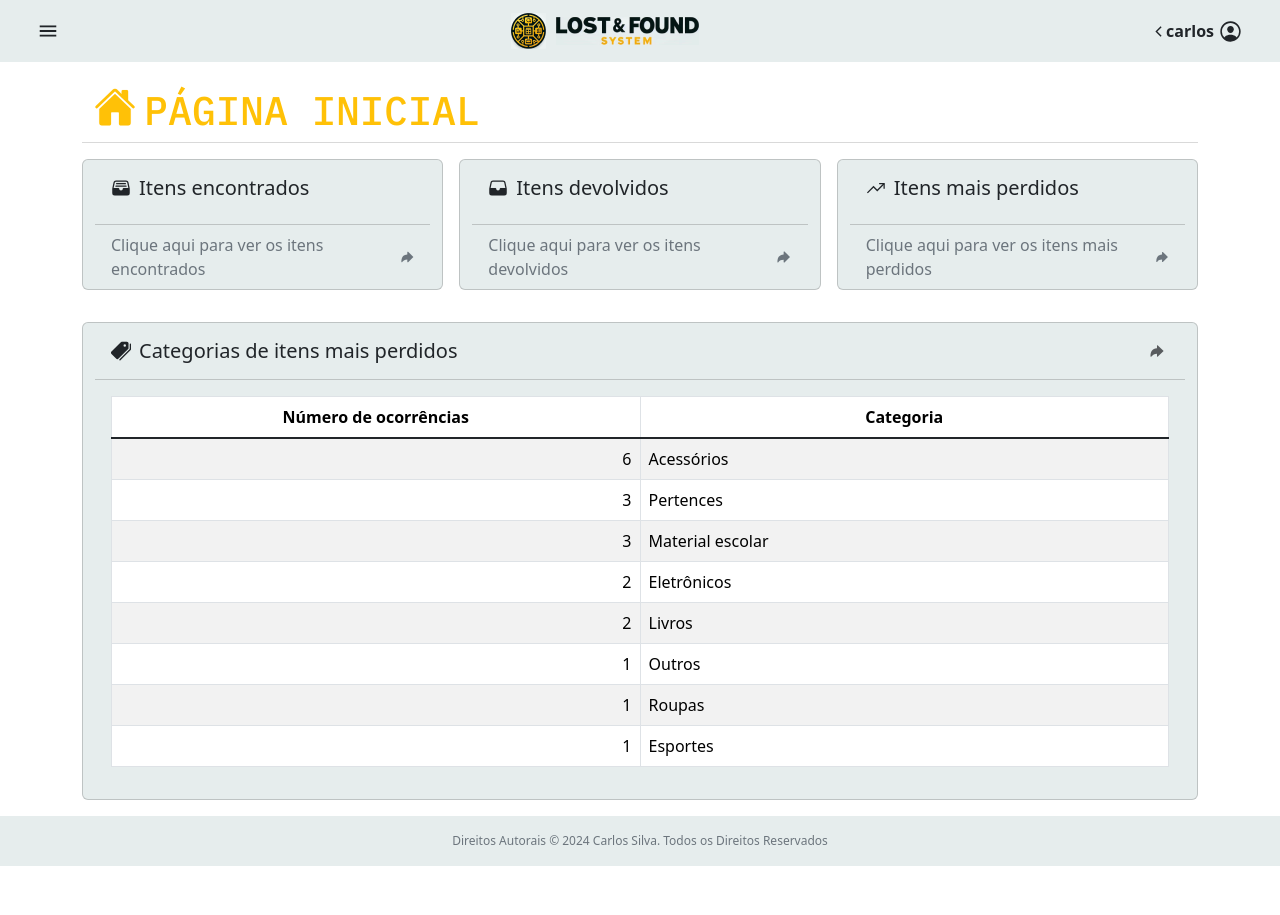
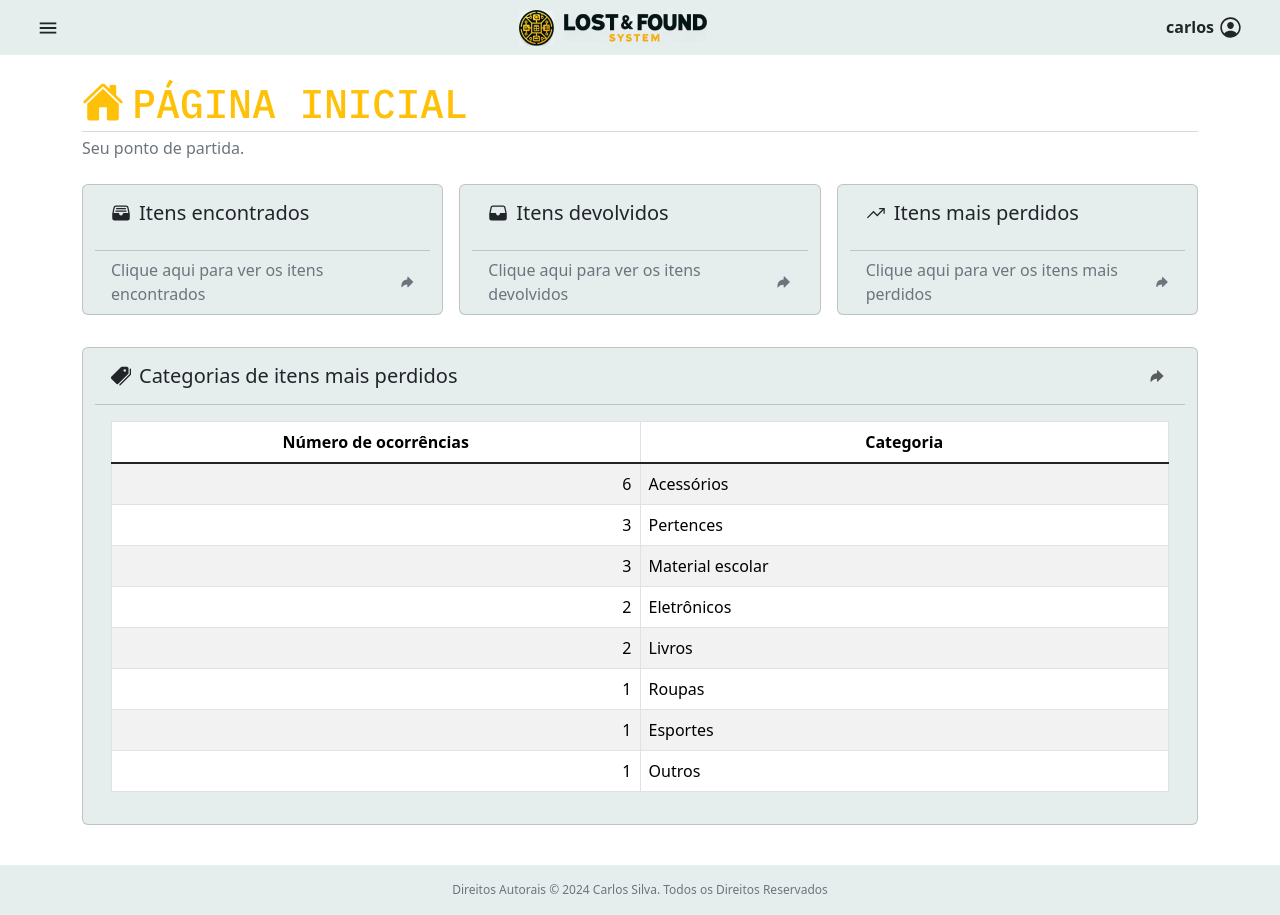
Before and after one commit to DevCarlosSilva/achados-e-perdidos, a PHP site: page / in a window 1280 px wide. Before the commit the page ends 866 px from the top, so only its background shows below. Run offline with PHP 8.4, Linux system fonts and the light colour scheme; a user stored in the database is signed in; data comes from the database, SQL or seed files in the repository.

Commit message:
Mid update backup

```diff
--- a/site/cruds/css/style.css
+++ b/site/cruds/css/style.css
@@ -1,15 +1,10 @@
-* {
-  margin: 0;
-  padding: 0;
+html,
+body {
+  min-height: 100%;
 }
 
 .IBMPlexMonoFont {
   font-family: 'IBM Plex Mono', monospace;
-}
-
-html,
-body {
-  height: 100%;
 }
 
 .copyright {
@@ -78,6 +73,9 @@ body {
   width: 25px;
 }
 /* cruds */
+main {
+  min-height: 90vh;
+}
 .page-identificator-icon {
   height: 42px;
   width: 42px;
@@ -85,9 +83,6 @@ body {
 .page-title-divider {
   height: 1px;
   background-color: #d9d9d9;
-}
-main {
-  min-height: 90vh;
 }
 .return-to-home,
 .card-table-arrow-icon {
@@ -140,10 +135,9 @@ main {
   width: 23px;
   height: 23px;
 }
-tr:hover {
-  background-color: black;
-  background-color: rgba(255, 255, 255, 0);
-}
 .card-footer-background {
   background-color: rgba(255, 255, 255, 0);
 }
+.date-td-minwidth {
+  min-width: 123px;
+}
--- a/site/cruds/report.php
+++ b/site/cruds/report.php
@@ -6,7 +6,7 @@ if (!isset($_SESSION['loggedIn'])) {
 }
 require 'template/header.php';
 ?>
-<main class="container">
+<main class="container my-3 my-sm-4">
   <div class="d-flex justify-content-between align-items-end container">
     <h1 class="text-warning d-flex align-items-center IBMPlexMonoFont"><ion-icon name="trending-up-sharp" class="me-2 page-identificator-icon"></ion-icon>ITENS MAIS PERDIDOS</h1>
     <a href="../index.php" class="d-flex align-items-center return-to-home fw-semibold mb-1">Voltar<ion-icon name="arrow-undo" class="ms-1"></ion-icon></a>
--- a/site/cruds/returnedItems.php
+++ b/site/cruds/returnedItems.php
@@ -6,7 +6,7 @@ if (!isset($_SESSION['loggedIn'])) {
 }
 require 'template/header.php';
 ?>
-<main class="container">
+<main class="container my-3 my-sm-4">
   <div class="d-flex justify-content-between align-items-end container">
     <h1 class="text-warning d-flex align-items-center IBMPlexMonoFont"><ion-icon name="file-tray" class="me-2 page-identificator-icon"></ion-icon>ITENS DEVOLVIDOS</h1>
     <a href="../index.php" class="d-flex align-items-center return-to-home fw-semibold mb-1">Voltar<ion-icon name="arrow-undo" class="ms-1"></ion-icon></a>
@@ -39,7 +39,7 @@ require 'template/header.php';
             echo '<td>' . $item['name'] . '</td>';
             echo '<td>' . $item['description'] . '</td>';
             echo '<td>' . $item['receiver_name'] . '</td>';
-            echo '<td>' . $item['date_of_return'] . '</td>';
+            echo '<td class="date-td-minwidth">' . $item['date_of_return'] . '</td>';
             echo '<td>' . $item['category'] . '</td>';
             echo '</tr>';
           }
--- a/site/cruds/template/footer.php
+++ b/site/cruds/template/footer.php
@@ -1,14 +1,14 @@
 <!-- footer -->
 <footer class="container-fluid p-3 logo-gray-bg text-center">
-  <div class="text-secondary copyright">Direitos Autorais © 2024 Carlos Silva. Todos os Direitos Reservados</div>
+  <div class="text-secondary copyright m-0">Direitos Autorais © 2024 Carlos Silva. Todos os Direitos Reservados</div>
 </footer>
-<link rel="stylesheet" href="css/style.css">
 <!-- ionicons -->
 <script defer type="module" src="https://unpkg.com/ionicons@7.1.0/dist/ionicons/ionicons.esm.js"></script>
 <script defer nomodule src="https://unpkg.com/ionicons@7.1.0/dist/ionicons/ionicons.js"></script>
 <!-- bootstrap -->
 <script defer src="https://cdn.jsdelivr.net/npm/@popperjs/core@2.11.8/dist/umd/popper.min.js" integrity="sha384-I7E8VVD/ismYTF4hNIPjVp/Zjvgyol6VFvRkX/vR+Vc4jQkC+hVqc2pM8ODewa9r" crossorigin="anonymous"></script>
 <script defer src="https://cdn.jsdelivr.net/npm/bootstrap@5.3.3/dist/js/bootstrap.min.js" integrity="sha384-0pUGZvbkm6XF6gxjEnlmuGrJXVbNuzT9qBBavbLwCsOGabYfZo0T0to5eqruptLy" crossorigin="anonymous"></script>
+<link rel="stylesheet" href="css/style.css">
 </body>
 
 </html>
--- a/site/index.php
+++ b/site/index.php
@@ -21,10 +21,10 @@ if (!isset($_SESSION['loggedIn'])) {
   <link href="https://cdn.jsdelivr.net/npm/bootstrap@5.3.3/dist/css/bootstrap.min.css" rel="stylesheet" integrity="sha384-QWTKZyjpPEjISv5WaRU9OFeRpok6YctnYmDr5pNlyT2bRjXh0JMhjY6hW+ALEwIH" crossorigin="anonymous">
 </head>
 
-<body>
+<body class="d-flex flex-column">
   <!-- nav/side bar -->
-  <nav class="custom-navbar logo-gray-bg container-fluid logo-bg-color px-4 mb-4 h-100 d-flex align-items-center">
-    <div class="container-fluid d-flex justify-content-between align-items-center p-0 ">
+  <div>
+    <nav class="custom-navbar logo-gray-bg container-fluid d-flex justify-content-between align-items-center px-4 py-2">
       <div class="navbar-brand">
         <ion-icon name="menu-sharp" class="btn sidebar-toggle" data-bs-toggle="offcanvas" data-bs-target="#offcanvasScrolling" aria-controls="offcanvasScrolling"></ion-icon>
       </div>
@@ -32,8 +32,7 @@ if (!isset($_SESSION['loggedIn'])) {
         <img src="assets/navbarLogo.png" alt="logo" draggable="false" class="img-fluid" />
       </a>
       <div class="dropstart">
-        <button class="btn account-settings-button d-flex align-items-center fw-semibold" data-bs-toggle="dropdown" aria-expanded="false">
-          <ion-icon name="chevron-back-sharp" class="account-settings-arrow-icon"></ion-icon>
+        <button class="btn account-settings-button d-flex fw-semibold" data-bs-toggle="dropdown" aria-expanded="false">
           <span><?php echo $_SESSION['username']; ?></span><ion-icon name="person-circle-outline" class="ms-1 account-settings-icon"></ion-icon>
         </button>
         <ul class="dropdown-menu">
@@ -43,7 +42,6 @@ if (!isset($_SESSION['loggedIn'])) {
             </a>
           </li>
         </ul>
-      </div>
       </div>
     </nav>
 
@@ -64,36 +62,36 @@ if (!isset($_SESSION['loggedIn'])) {
         <span><?php echo $_SESSION['username']; ?></span><span class="mx-1">|</span><?php echo ($_SESSION['role'] == 0) ? '<span class="d-flex">usuário <ion-icon name="person-circle-sharp" class="account-settings-icon"></ion-icon></span>' : '<span class="text-warning d-flex">admin <ion-icon name="construct-sharp" class="account-settings-icon"></ion-icon></span>'; ?>
       </div>
     </div>
-  <main class="container">
-    <div class="container">
-      <h1 class="text-warning d-flex IBMPlexMonoFont"><ion-icon name="home" class="me-2 page-identificator-icon"></ion-icon>PÁGINA INICIAL</h1>
   </div>
-    <div class="page-title-divider w-100 mb-3"></div>
+  <main class="container my-3 my-sm-4">
+    <h1 class="text-warning d-flex align-items-end IBMPlexMonoFont m-0 justify-content-center justify-content-sm-start"><ion-icon name="home" class="me-2 mb-1 page-identificator-icon"></ion-icon>PÁGINA INICIAL</h1>
+    <div class="page-title-divider w-100 my-1"></div>
+    <span class="text-secondary mb-4 d-block text-center text-sm-start">Seu ponto de partida.</span>
     <div class="container">
       <div class="row gap-3">
-        <a href="cruds/foundItems.php" class="card page-card col-sm logo-gray-bg">
-          <div class="card-body">
+        <a href="cruds/foundItems.php" class="card page-card col-12 col-md logo-gray-bg">
+          <div class="card-body h-50">
             <h5 class="card-title d-flex align-items-center"><ion-icon name="file-tray-full" class="me-2 sidebar-page-icon"></ion-icon>Itens encontrados</h5>
           </div>
-          <div class="card-footer card-footer-background text-secondary d-flex justify-content-between align-items-center text-secondary">
+          <div class="card-footer h-50 card-footer-background text-secondary d-flex justify-content-between align-items-center text-secondary">
             <div>Clique aqui para ver os itens encontrados</div>
             <ion-icon name="arrow-redo" class="ms-1"></ion-icon>
           </div>
         </a>
-        <a href="cruds/returnedItems.php" class="card page-card logo-gray-bg col-sm">
-          <div class="card-body">
+        <a href="cruds/returnedItems.php" class="card page-card logo-gray-bg col-12 col-md">
+          <div class="card-body h-50">
             <h5 class="card-title d-flex align-items-center"><ion-icon name="file-tray" class="me-2 sidebar-page-icon"></ion-icon>Itens devolvidos</h5>
           </div>
-          <div class="card-footer card-footer-background text-secondary d-flex justify-content-between align-items-center">
+          <div class="card-footer h-50 card-footer-background text-secondary d-flex justify-content-between align-items-center">
             <div>Clique aqui para ver os itens devolvidos</div>
             <ion-icon name="arrow-redo" class="ms-1"></ion-icon>
           </div>
         </a>
-        <a href="cruds/report.php" class="card page-card logo-gray-bg col-sm">
-          <div class="card-body">
+        <a href="cruds/report.php" class="card page-card logo-gray-bg col-12 col-md">
+          <div class="card-body h-50">
             <h5 class="card-title d-flex align-items-center"><ion-icon name="trending-up-sharp" class="me-2 sidebar-page-icon"></ion-icon>Itens mais perdidos</h5>
           </div>
-          <div class="card-footer card-footer-background text-secondary d-flex justify-content-between align-items-center">
+          <div class="card-footer h-50 card-footer-background text-secondary d-flex justify-content-between align-items-center">
             <div>Clique aqui para ver os itens mais perdidos</div>
             <ion-icon name="arrow-redo" class="ms-1"></ion-icon>
           </div>
@@ -123,8 +121,8 @@ if (!isset($_SESSION['loggedIn'])) {
                   <?php
                   foreach ($report as $category) {
                     echo '<tr>';
-                    echo '<td class="text-end">' . $category['countIDcat'] . '</td>';
-                    echo '<td>' . $category['category'] . '</td>';
+                    echo '<td class="text-center text-md-end">' . $category['countIDcat'] . '</td>';
+                    echo '<td class="text-center text-md-start">' . $category['category'] . '</td>';
                     echo '</tr>';
                   }
                   ?>
@@ -142,15 +140,15 @@ if (!isset($_SESSION['loggedIn'])) {
   </main>
   <!-- footer -->
   <footer class="container-fluid p-3 logo-gray-bg text-center">
-    <div class="text-secondary copyright">Direitos Autorais © 2024 Carlos Silva. Todos os Direitos Reservados</div>
+    <div class="text-secondary copyright m-0">Direitos Autorais © 2024 Carlos Silva. Todos os Direitos Reservados</div>
   </footer>
-  <link rel="stylesheet" href="cruds/css/style.css">
   <!-- ionicons -->
   <script defer type="module" src="https://unpkg.com/ionicons@7.1.0/dist/ionicons/ionicons.esm.js"></script>
   <script defer nomodule src="https://unpkg.com/ionicons@7.1.0/dist/ionicons/ionicons.js"></script>
   <!-- bootstrap -->
   <script defer src="https://cdn.jsdelivr.net/npm/@popperjs/core@2.11.8/dist/umd/popper.min.js" integrity="sha384-I7E8VVD/ismYTF4hNIPjVp/Zjvgyol6VFvRkX/vR+Vc4jQkC+hVqc2pM8ODewa9r" crossorigin="anonymous"></script>
   <script defer src="https://cdn.jsdelivr.net/npm/bootstrap@5.3.3/dist/js/bootstrap.min.js" integrity="sha384-0pUGZvbkm6XF6gxjEnlmuGrJXVbNuzT9qBBavbLwCsOGabYfZo0T0to5eqruptLy" crossorigin="anonymous"></script>
+  <link rel="stylesheet" href="cruds/css/style.css">
 </body>
 
 </html>
--- a/site/signInSignUpLogOut/css/style.css
+++ b/site/signInSignUpLogOut/css/style.css
@@ -1,8 +1,6 @@
 html,
 body {
   height: 100%;
-  margin: 0;
-  padding: 0;
 }
 
 .copyright {
```
Also changed, not shown: site/cruds/editFoundItem.php (deleted, +0 -50 lines), site/cruds/editReturnedItem.php (deleted, +0 -50 lines), site/cruds/foundItems.php (+7 -7 lines), site/cruds/registerFoundItem.php (deleted, +0 -52 lines), site/cruds/registerReturnedItem.php (deleted, +0 -50 lines), site/cruds/template/header.php (+5 -6 lines). Lines whose indentation alone changed are shown as unchanged.
